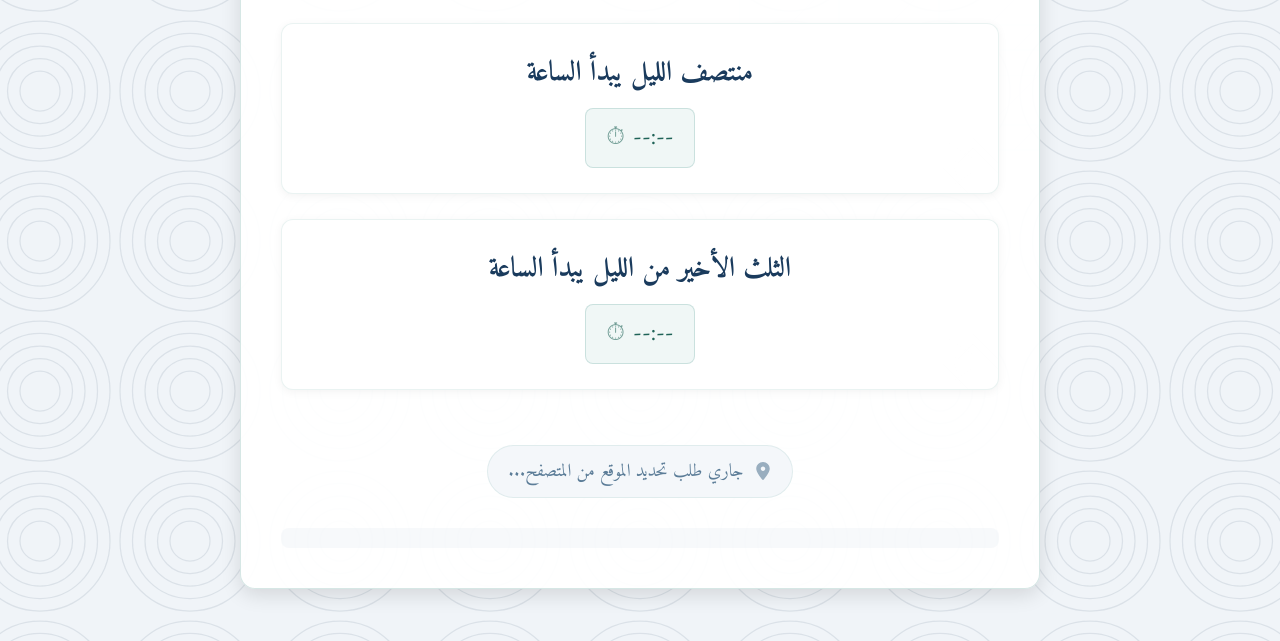
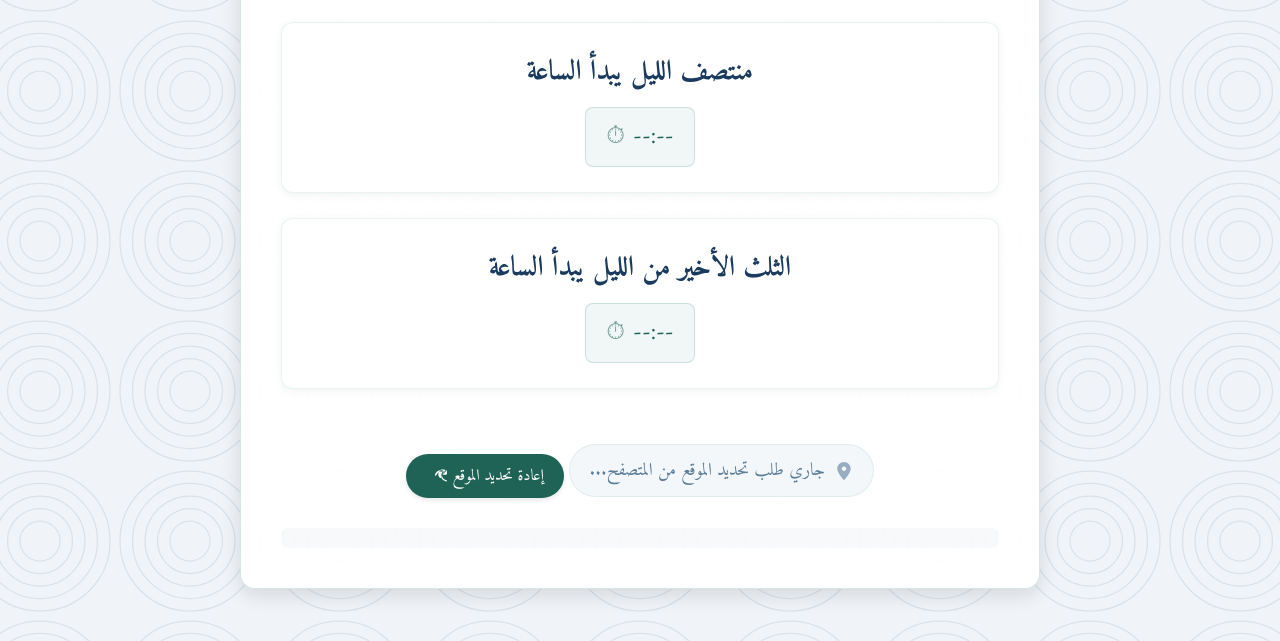
Before and after one commit to Ahmad920/NightParts, a plain HTML site: page NightParts.html in a window 1280 px wide. Shown: the part 159-800 px from the top of the page. Drawn offline with Linux system fonts and the light colour scheme; no server answers.

Commit message:
Update NightParts.html

```diff
--- a/NightParts.html
+++ b/NightParts.html
@@ -200,6 +200,40 @@
             animation: pulse 5s infinite ease-in-out;
         }
 
+        .refresh-location-btn {
+            display: inline-block;
+            margin-top: 15px;
+            padding: 8px 20px;
+            background-color: #1f6357;
+            color: white;
+            border: none;
+            border-radius: 25px;
+            font-family: 'Amiri', serif;
+            font-size: 16px;
+            cursor: pointer;
+            transition: all 0.3s ease;
+            box-shadow: 0 2px 5px rgba(0, 0, 0, 0.1);
+            animation: fadeIn 0.6s 0.8s both ease-out;
+        }
+
+        .refresh-location-btn:hover {
+            background-color: #36857d;
+            transform: translateY(-2px);
+            box-shadow: 0 4px 8px rgba(0, 0, 0, 0.15);
+        }
+
+        .refresh-location-btn:active {
+            transform: translateY(0);
+        }
+
+        .refresh-location-btn svg {
+            width: 14px;
+            height: 14px;
+            fill: white;
+            margin-left: 8px;
+            vertical-align: middle;
+        }
+
         @keyframes pulse {
             0% { opacity: 0.6; }
             50% { opacity: 1; }
@@ -297,6 +331,13 @@
             </svg>
             <span id="location-text">تحديد الموقع...</span>
         </div>
+
+        <button class="refresh-location-btn" id="refresh-location-btn" onclick="refreshLocation()">
+            إعادة تحديد الموقع
+            <svg xmlns="http://www.w3.org/2000/svg" viewBox="0 0 512 512">
+                <path d="M105.1 202.6c7.7-21.8 20.2-42.3 37.8-59.8c62.5-62.5 163.8-62.5 226.3 0L386.3 160H336c-13.3 0-24 10.7-24 24s10.7 24 24 24H448c13.3 0 24-10.7 24-24V72c0-13.3-10.7-24-24-24s-24 10.7-24 24v51.2L407.7 107c-87.5-87.5-229.3-87.5-316.8 0C57.2 141.7 39.6 179.6 33.3 220.6c-2 12.9 7 25 20 27s25-7 27-20zm97.8 107.5c-62.5-62.5-62.5-163.8 0-226.3l16.6-16.6H264c-13.3 0-24-10.7-24-24s10.7-24 24-24H376c13.3 0 24 10.7 24 24V112c0 13.3-10.7 24-24 24s-24-10.7-24-24V62.8L334.9 79c-87.5 87.5-87.5 229.3 0 316.8c34.7 34.7 72.6 52.3 113.6 58.6c12.9 2 25-7 27-20s-7-25-20-27c-41-6.3-78.3-25.8-107.8-55.3c-21.5-21.5-36.3-46.5-43.9-73.1c-3.3-11.6-15.6-18.5-27.2-15.2s-18.5 15.6-15.2 27.2c10.2 36.2 30.1 69.5 59.4 98.8c17.6 17.6 38 30.1 59.8 37.8c13.1 4.6 27.1-2.4 31.7-15.4s-2.4-27.1-15.4-31.7z"/>
+            </svg>
+        </button>
 
         <div class="debug-info" id="debug-info"></div>
     </div>
@@ -603,6 +644,17 @@
                 const minutes = date.getMinutes().toString().padStart(2, '0');
                 return `${hours}:${minutes}`;
             }
+
+            // Function to refresh location
+            function refreshLocation() {
+                document.getElementById('location-text').textContent = "جاري تحديد الموقع من جديد...";
+                document.getElementById('midnight-time').textContent = "--:--";
+                document.getElementById('last-third-time').textContent = "--:--";
+                document.getElementById('debug-info').innerHTML = "";
+
+                // Try IP first, then browser geolocation as fallback
+                getLocationFromIP();
+            }
         });
     </script>
 </body>
```
